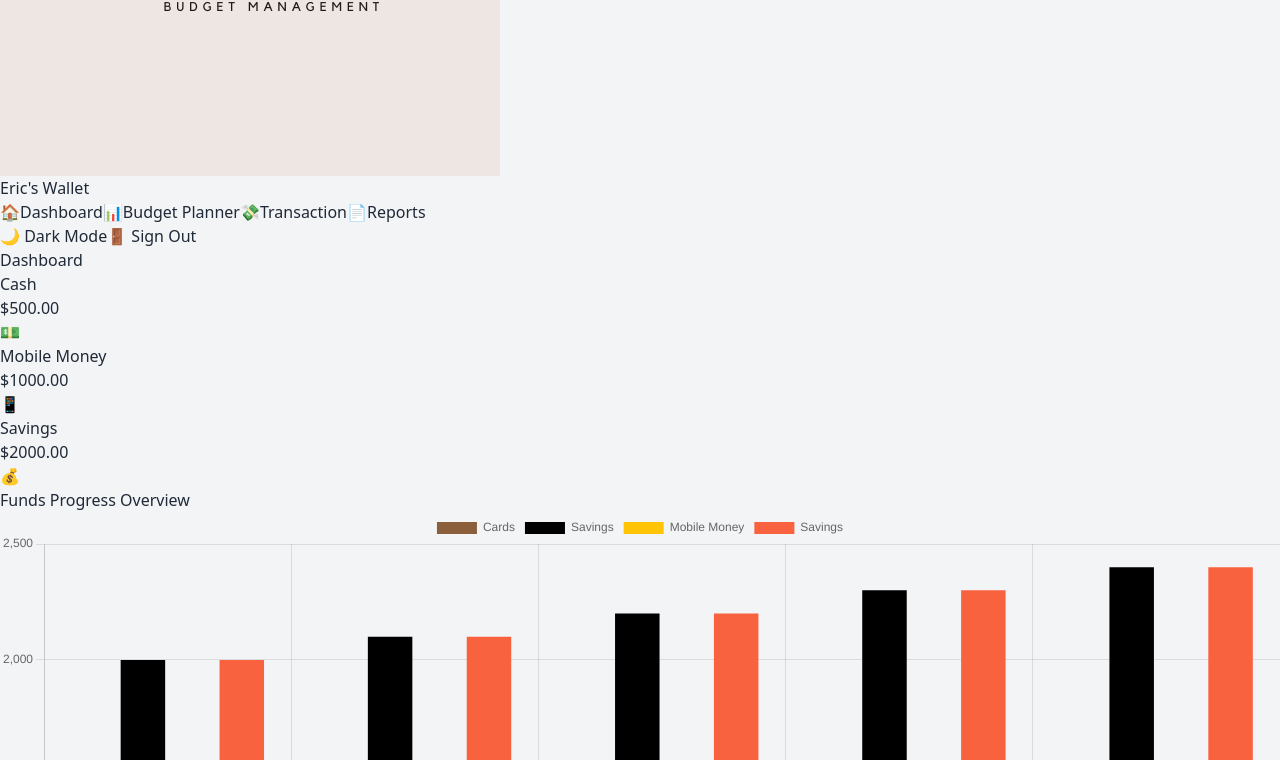
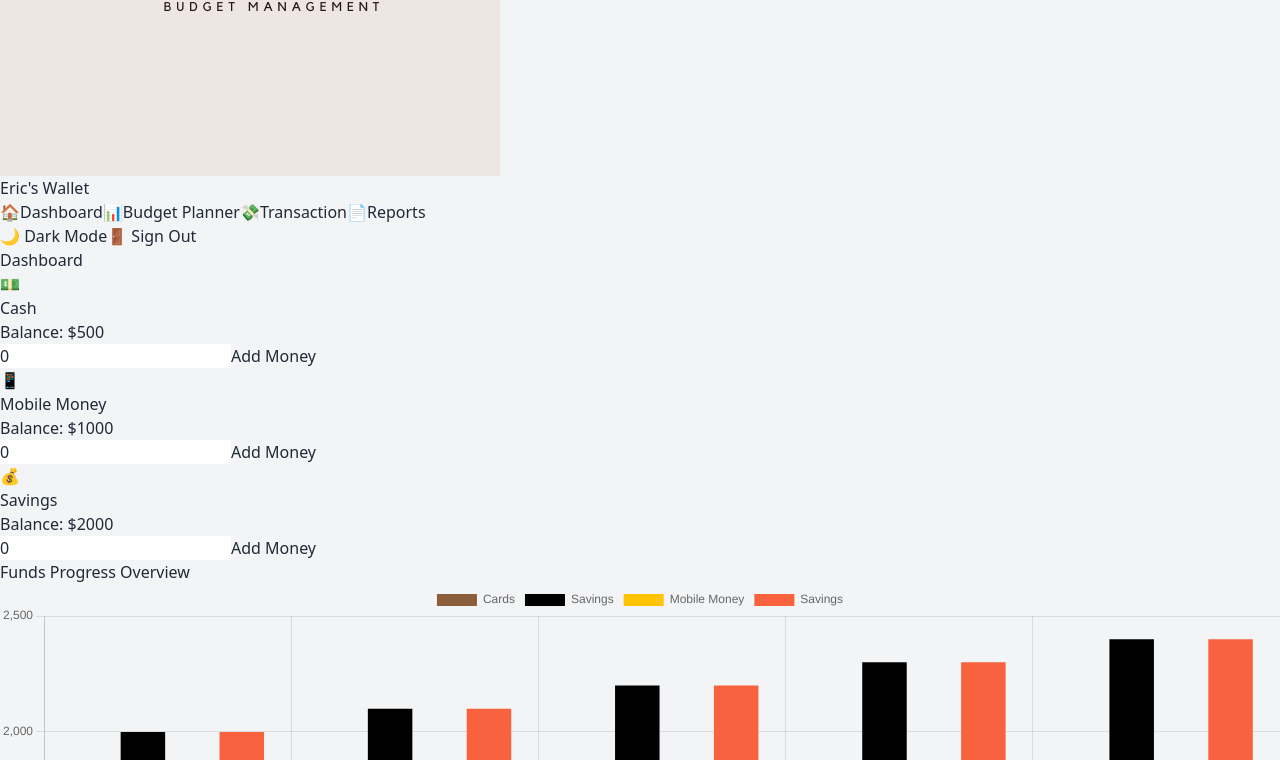
Before and after one commit to Nancy-Sabrina-Ishimwe/walletweb, a React (Vite) app: page / in a window 1280 px wide. Shown: the part 528-1288 px from the top of the page. Built offline with nearby package versions, Linux system fonts and the light colour scheme; sample sign-in values are in the browser's storage.

Commit message:
modifying dashboard for the user to add the amount of money he has

```diff
--- a/src/components/DashboardCard.tsx
+++ b/src/components/DashboardCard.tsx
@@ -1,18 +1,36 @@
-type DashboardCardProps = {
+import React, { useState } from "react";
+
+interface DashboardCardProps {
   title: string;
   balance: number;
-    icon: React.ReactNode;
-  };
+  icon: string;
+  onAddMoney: (amount: number) => void;
+}
 
-  const DashboardCard = ({ title, balance, icon }: DashboardCardProps) => {
+const DashboardCard: React.FC<DashboardCardProps> = ({ title, balance, icon, onAddMoney }) => {
+  const [amount, setAmount] = useState<number>(0);
+
   return (
-      <div className="bg-white p-4 shadow rounded-lg">
+    <div className="bg-white shadow-md rounded-lg p-4">
       <div className="flex items-center justify-between">
-          <div>
-            <h2 className="font-bold">{title}</h2>
-            <p className="text-xl font-semibold">${balance.toFixed(2)}</p>
+        <span className="text-xl">{icon}</span>
+        <h2 className="text-lg font-bold">{title}</h2>
       </div>
-          <div className="icon text-4xl">{icon}</div>
+      <p className="text-gray-500">Balance: ${balance}</p>
+      <div className="mt-4">
+        <input
+          type="number"
+          value={amount}
+          onChange={(e) => setAmount(Number(e.target.value))}
+          placeholder="Add amount"
+          className="border rounded-lg px-2 py-1 w-full mb-2"
+        />
+        <button
+          onClick={() => onAddMoney(amount)}
+          className="bg-white text-black px-4 py-2 rounded-lg w-full"
+        >
+          Add Money
+        </button>
       </div>
     </div>
   );
--- a/src/pages/Dashboard.tsx
+++ b/src/pages/Dashboard.tsx
@@ -9,7 +9,20 @@ import ProgressChart from "../components/ProgressChart";
 ChartJS.register(ArcElement, Tooltip, Legend);
 
 const Dashboard = () => {
-  const [chartData] = useState<any>({
+  const [balances, setBalances] = useState({
+    cash: 500,
+    mobileMoney: 1000,
+    savings: 2000,
+  });
+
+  const handleAddMoney = (type: "cash" | "mobileMoney" | "savings", amount: number) => {
+    setBalances((prevBalances) => ({
+      ...prevBalances,
+      [type]: prevBalances[type] + amount,
+    }));
+  };
+
+  const chartData = {
     labels: ["Monday", "Tuesday", "Wednesday", "Thursday", "Friday"],
     datasets: [
       {
@@ -33,7 +46,7 @@ const Dashboard = () => {
         backgroundColor: "#F9623E",
       },
     ],
-  });
+  };
 
   const doughnutData = {
     labels: ["Income", "Expenses", "Savings", "Credits"],
@@ -57,9 +70,29 @@ const Dashboard = () => {
 
         {/* Cards Section */}
         <div className="grid grid-cols-3 gap-6 mb-8">
-          <DashboardCard title="Cash" balance={500} icon="💵" />
-          <DashboardCard title="Mobile Money" balance={1000} icon="📱" />
-          <DashboardCard title="Savings" balance={2000} icon="💰" />
+          {/* Cash Card */}
+          <DashboardCard
+            title="Cash"
+            balance={balances.cash}
+            icon="💵"
+            onAddMoney={(amount: number) => handleAddMoney("cash", amount)}
+          />
+
+          {/* Mobile Money Card */}
+          <DashboardCard
+            title="Mobile Money"
+            balance={balances.mobileMoney}
+            icon="📱"
+            onAddMoney={(amount: number) => handleAddMoney("mobileMoney", amount)}
+          />
+
+          {/* Savings Card */}
+          <DashboardCard
+            title="Savings"
+            balance={balances.savings}
+            icon="💰"
+            onAddMoney={(amount: number) => handleAddMoney("savings", amount)}
+          />
         </div>
 
         {/* Charts Section */}
```
Lines whose indentation alone changed are shown as unchanged.
